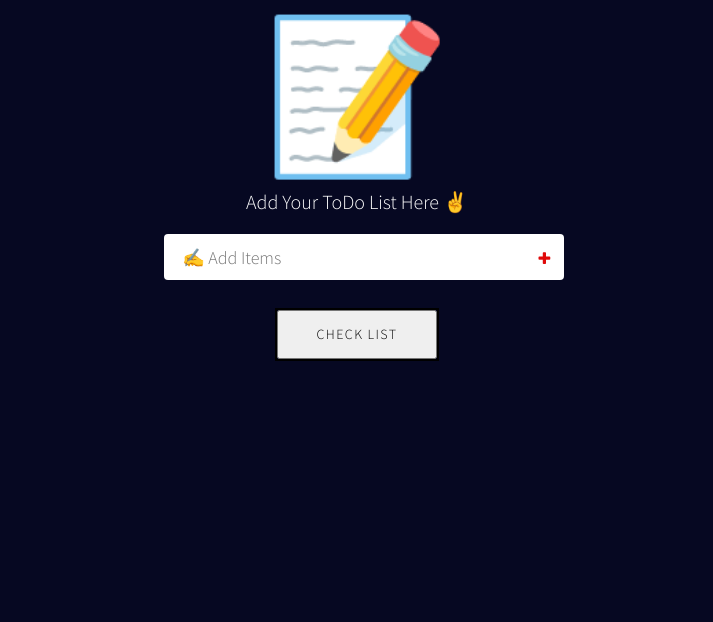
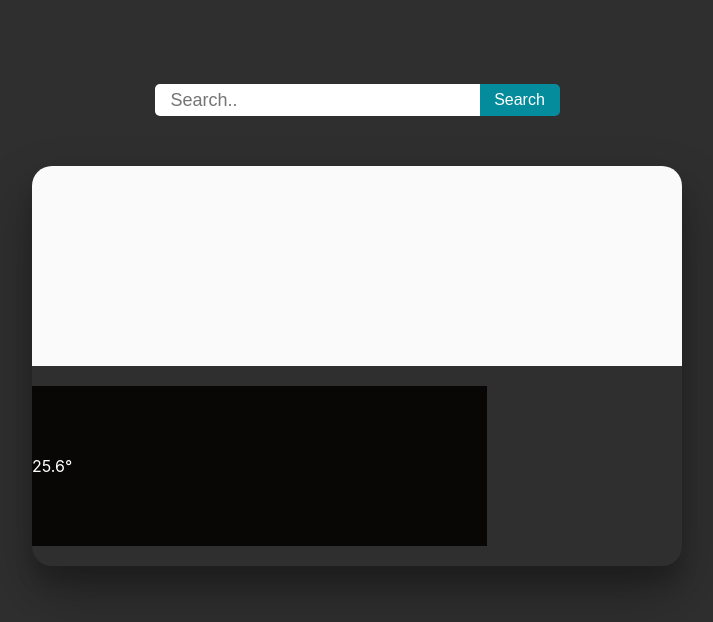
Before and after one commit to rachulcdev13/Top5projects, a React (Create React App) app: page / in a window 1280 px wide. Shown: the top 622 px of the page, without its empty margins (283-996 px from the left). Built offline with nearby package versions, Linux system fonts and the light colour scheme; some icons are missing.

Commit message:
weatherApp

```diff
--- a/src/App.js
+++ b/src/App.js
@@ -5,9 +5,10 @@
 // import UseReducer from './Component/Hooks/UseReducer';
 // import 'bootstrap/dist/css/bootstrap.min.css';
 // import "bootstrap/dist/js/bootstrap.min.js";
+// import Todo from "./Component/TodoReact/Todo";
 
-import Todo from "./Component/TodoReact/Todo";
-// import Accordion from 'react-bootstrap/esm/Accordion';
+import Weather from './Component/WeatherApp/Weather';
+
 const App = () => {
   return (
     <>
@@ -16,7 +17,8 @@
       {/* <UseState /> */}
       {/* <UseEffect /> */}
       {/* <UseReducer /> */}
-      <Todo />
+      {/* <Todo />  */}
+      <Weather />
 
 
     </>
--- /dev/null
+++ b/src/Component/WeatherApp/Style.css
@@ -0,0 +1,193 @@
+@import url(https://fonts.googleapis.com/css?family=Poiret+One);
+
+@import url(https://cdnjs.cloudflare.com/ajax/libs/weather-icons/2.0.9/css/weather-icons.min.css);
+
+* {
+  margin: 0;
+  padding: 0;
+  box-sizing: border-box;
+}
+
+:root {
+  --rad: 0.7rem;
+  --dur: 0.3s;
+  --color-dark: #2f2f2f;
+  --color-light: #fff;
+  --color-brand: #57bd84;
+  --font-fam: "Lato", sans-serif;
+  --height: 5rem;
+  --btn-width: 6rem;
+  --bez: cubic-bezier(0, 0, 0.43, 1.49);
+}
+
+body {
+  background-color: #f5f5f5;
+  background: var(--color-dark);
+  height: 100vh;
+  min-height: 100vh;
+  display: grid;
+  place-items: center;
+}
+
+.widget {
+  display: flex;
+  height: 400px;
+  width: 650px;
+  flex-wrap: wrap;
+  cursor: pointer;
+  border-radius: 20px;
+  box-shadow: 0 27px 55px 0 rgba(0, 0, 0, 0.3),
+    0 17px 17px 0 rgba(0, 0, 0, 0.15);
+}
+.widget .weatherIcon {
+  flex: 1 100%;
+  height: 50%;
+  border-top-left-radius: 20px;
+  border-top-right-radius: 20px;
+  background: #fafafa;
+  font-family: weathericons;
+  display: flex;
+  align-items: center;
+  justify-content: space-around;
+  font-size: 100px;
+}
+
+.widget .weatherInfo {
+  flex: 0 0 70%;
+  height: 40%;
+  background: #080705;
+  display: flex;
+  align-items: center;
+  color: white;
+}
+.widget .weatherInfo .temperature {
+  flex: 0 0 40%;
+  width: 100%;
+  font-size: 65px;
+  display: flex;
+  justify-content: space-around;
+  margin-right: 20px;
+}
+.widget .weatherInfo .description {
+  flex: 0 60%;
+  display: flex;
+  flex-direction: column;
+  width: 100%;
+  height: 100%;
+  justify-content: center;
+}
+.widget .weatherInfo .description .weatherCondition {
+  text-transform: uppercase;
+  font-size: 35px;
+  font-weight: 100;
+}
+.widget .weatherInfo .description .place {
+  font-size: 15px;
+}
+.widget .date {
+  flex: 0 0 30%;
+  height: 40%;
+  background: #70c1b3;
+  display: flex;
+  justify-content: space-around;
+  align-items: center;
+  color: white;
+  font-size: 30px;
+  font-weight: 800;
+  text-align: center;
+}
+
+.widget .extra-temp {
+  flex: 1 100%;
+  padding: 5% 0;
+  border-bottom-left-radius: 20px;
+  border-bottom-right-radius: 20px;
+  background: #fafafa;
+  display: grid;
+  grid-template-columns: repeat(2, 1fr);
+  align-items: center;
+  font-size: 100px;
+}
+
+.widget .extra-temp p {
+  font-size: 25px;
+  font-weight: 600;
+}
+
+.temp-info-minmax,
+.weather-extra-info,
+.two-sided-section {
+  display: grid;
+  grid-template-columns: repeat(2, 1fr);
+  text-align: center;
+  align-items: center;
+  color: #70c1b3;
+  /* background-color: blanchedalmond; */
+}
+
+.widget .extra-temp .extra-info-leftside {
+  text-align: left;
+  font-weight: 600;
+  text-transform: capitalize;
+  color: #080705;
+  font-size: 15px;
+}
+
+/* input search button style  */
+
+.search {
+  width: 100%;
+  position: relative;
+  display: flex;
+  justify-content: center;
+}
+
+.searchTerm {
+  width: 50%;
+  /* border: 3px solid #00b4cc; */
+  border: none;
+  padding: 16px;
+  height: 20px;
+  border-radius: 5px 0 0 5px;
+  outline: none;
+  font-size: 18px;
+}
+
+.searchTerm:focus {
+  color: #00b4cc;
+}
+
+.searchButton {
+  width: 80px;
+  height: 32px;
+  border: none;
+  background: #048b9c;
+  text-align: center;
+  color: #fff;
+  border-radius: 0 5px 5px 0;
+  cursor: pointer;
+  font-size: 20px;
+  outline: none;
+  font-size: 16px;
+}
+
+.searchButton:hover {
+  background-color: #17b8ce;
+}
+
+.wrap {
+  display: flex;
+  justify-content: center;
+  text-align: center;
+  margin-top: -150px;
+  margin-bottom: 50px;
+}
+
+/*Resize the wrap to see the search bar change!*/
+/* .wrap {
+  width: 30%;
+  position: absolute;
+  top: 50%;
+  left: 50%;
+  transform: translate(-50%, -50%);
+} */
--- /dev/null
+++ b/src/Component/WeatherApp/Weather.js
@@ -0,0 +1,41 @@
+import React from 'react'
+import "./Style.css"
+
+const Weather = () => {
+  return (
+      <>
+    <div className='wrap'>
+       <div className='search'>
+           <input
+           type="search"
+           id="search"
+           placeholder='Search..'
+           autoFocus
+           className='searchTerm'
+           />
+           <button className='searchButton' type='button'>Search</button>
+       </div>
+    </div>
+
+    {/* Our weather Card */}
+    <article className='widget'>
+    <div className='weatherIcon'>
+        <i className={"wi wi-day-sunny"}></i>
+    </div>
+     <div className='weatherInfo'>
+         <div className='tempreture'>
+             <span>25.6°</span>
+         </div>
+         <div className='description'>
+             <div className='weatherCondition'>
+
+             </div>
+         </div>
+     </div>
+    </article>
+
+    </>
+  )
+}
+
+export default Weather
```
